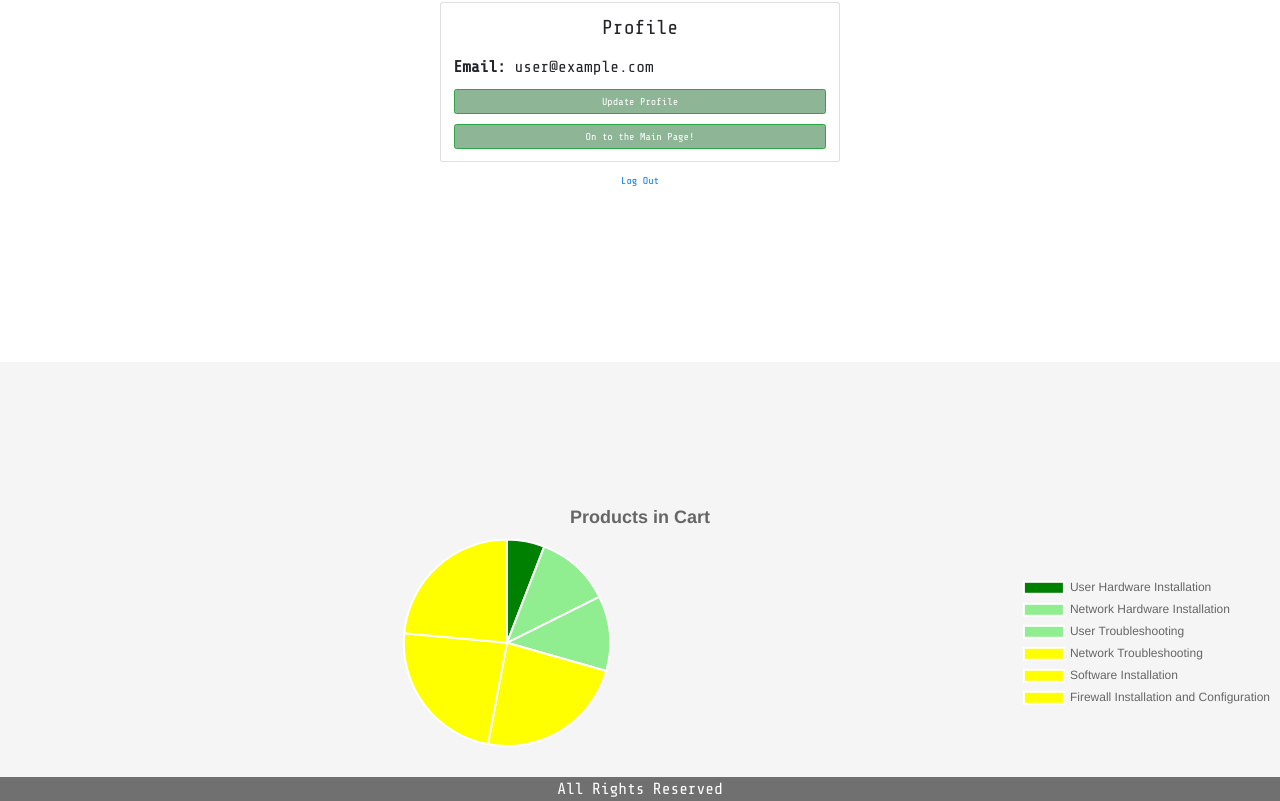
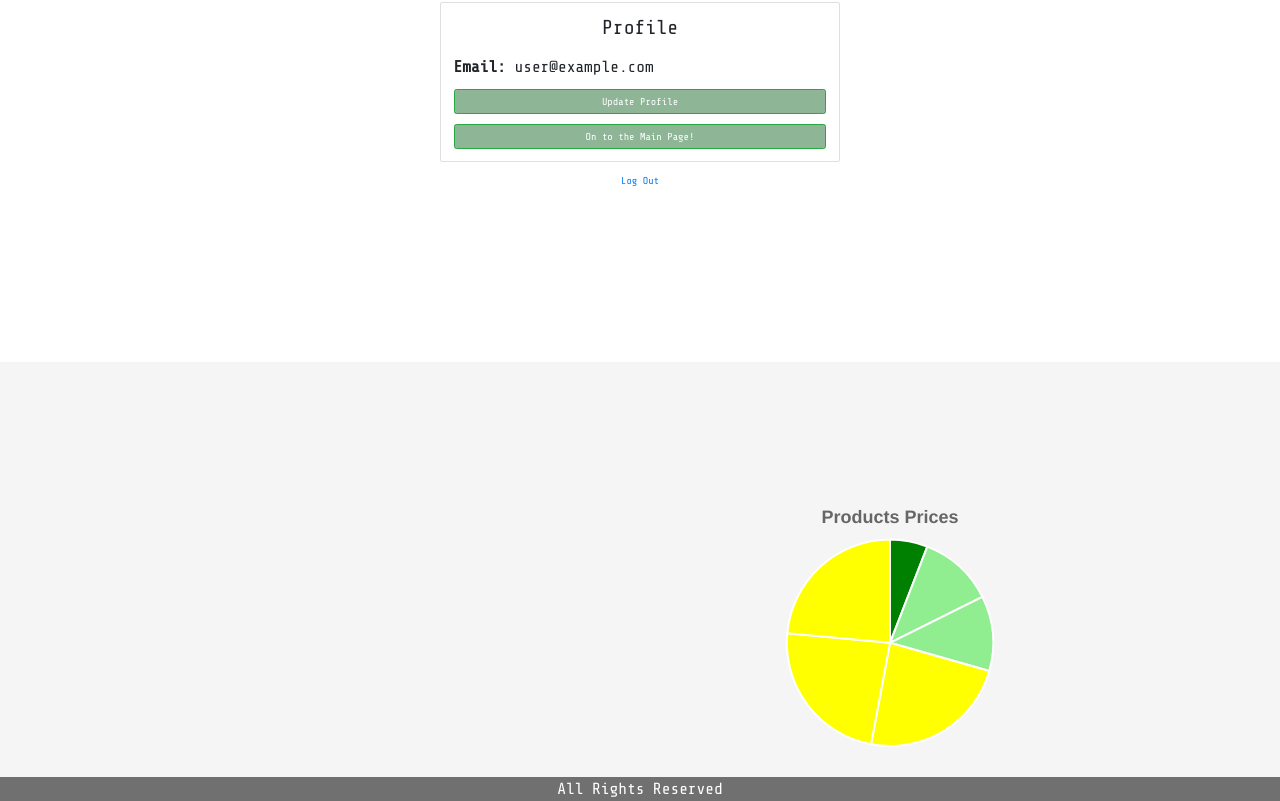
Before and after one commit to ShaneD42/Mitten-MSP, a React (Create React App) app: page / in a window 1280 px wide. Shown: the part 438-1239 px from the top of the page. Built offline with nearby package versions, Linux system fonts and the light colour scheme; no server answers; sample sign-in values are in the browser's storage.

Commit message:
updating chart

```diff
--- a/package.json
+++ b/package.json
@@ -6,6 +6,7 @@
     "@testing-library/jest-dom": "^5.11.9",
     "@testing-library/react": "^11.2.5",
     "@testing-library/user-event": "^12.7.1",
+    "axios": "^0.21.1",
     "body-parser": "^1.19.0",
     "bootstrap": "^4.6.0",
     "chart.js": "^2.9.4",
--- a/public/index.html
+++ b/public/index.html
@@ -26,7 +26,7 @@
       work correctly both with client-side routing and a non-root public URL.
       Learn how to configure a non-root public URL by running `npm run build`.
     -->
-    <title>React App</title>
+    <title>Mitten-Msp</title>
   </head>
   <body>
     <noscript>You need to enable JavaScript to run this app.</noscript>
--- a/src/components/Chart.js
+++ b/src/components/Chart.js
@@ -1,25 +1,29 @@
-import React, { Component } from 'react'
-import { Bar, Line, Pie} from 'react-chartjs-2'
+import React, { Component, useState, useEffect } from 'react'
+import { Bar, Line, Pie } from 'react-chartjs-2'
+
+
+
+const services = ["User Hardware Installation", "Network Hardware Installation", "User Troubleshooting", "Network Troubleshooting",
+    "Software Installation", "Firewall Installation and Configuration"];
+
+const prices = [25, 50, 100]
+
+
 
 
 class Chart extends Component {
-    constructor(props){
+    constructor(props) {
         super(props);
+
+
         this.state = {
-            chartData:{
+            data: {
                 labels: ["User Hardware Installation", "Network Hardware Installation", "User Troubleshooting", "Network Troubleshooting",
                 "Software Installation", "Firewall Installation and Configuration"],
-                datasets:[{
-                        label:"Services",
-                        data:[
-                            25,
-                            50,
-                            50,
-                            100,
-                            100,
-                            100,
-                        ],
-                        backgroundColor:[
+                datasets: [{
+                    label: "Services",
+                    data: [25,50,50,100,100,100],
+                    backgroundColor: [
                         "green",
                         "lightgreen",
                         "lightgreen",
@@ -29,24 +33,29 @@ class Chart extends Component {
                     ]
                 }]
             },
-
         }
     }
 
-    render () {
+    getChartData = canvas => {
+        const data = this.state.data;
+        return data;
+    }
+
+
+    render() {
         return (
             <div className="chart">
                 <Pie
-                    data={this.state.chartData}
+                    data={this.getChartData}
                     options={{
                         maintainAspectRatio: false,
-                        title:{
-                            display:true,
-                            text: "Products in Cart",
+                        title: {
+                            display: true,
+                            text: "Products Prices",
                             fontSize: 18
                         },
-                        legend:{
-                            display: true,
+                        legend: {
+                            display: false,
                             position: "right"
                         }
                     }}
--- a/src/components/Signup.js
+++ b/src/components/Signup.js
@@ -57,7 +57,7 @@ export default function Signup() {
                                     <Form.Control type="password" ref={passwordRef} required />
                                 </Form.Group>
                                 <Form.Group id="password-confirm">
-                                    <Form.Label>Password Confrimation</Form.Label>
+                                    <Form.Label>Password Confirmation</Form.Label>
                                     <Form.Control type="password" ref={passwordConfirmRef} required />
                                 </Form.Group>
                                 <Button disabled={loading} type="submit" className="w-100 btn-success">
--- a/src/index.css
+++ b/src/index.css
@@ -278,4 +278,5 @@ a.btn.w-100.mt-3, button.btn.w-100{
 .chart {
   height: 250px;
   margin-bottom: 30px;
+  margin-left: 500px;
 }
```
Also changed, not shown: src/index.js (line endings or trailing spaces), 1 other file (tests, documents, lock files or other folders). Lines whose indentation alone changed are shown as unchanged.
